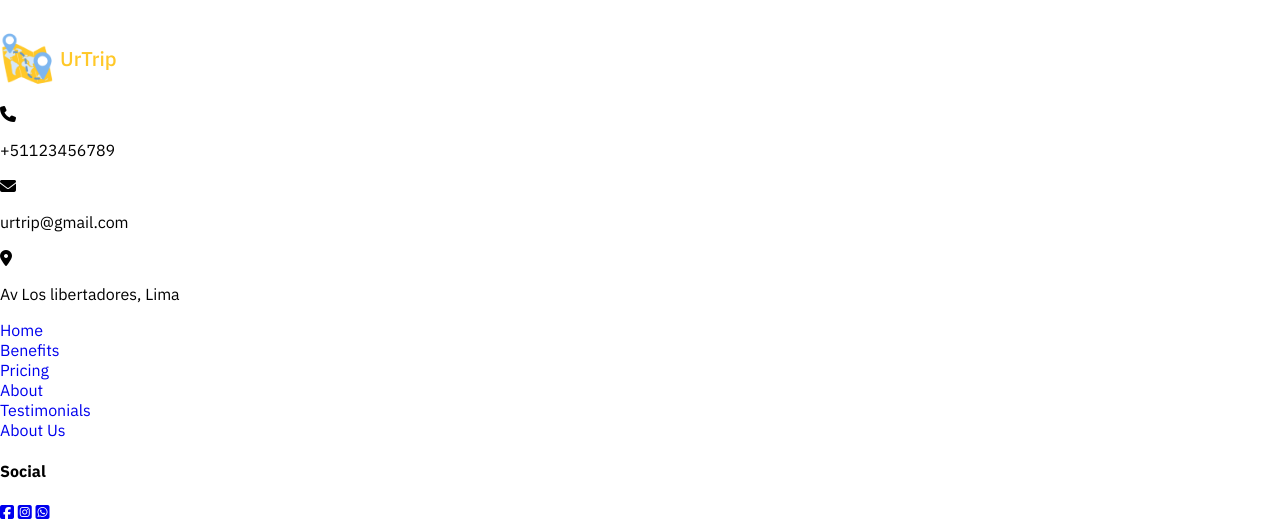
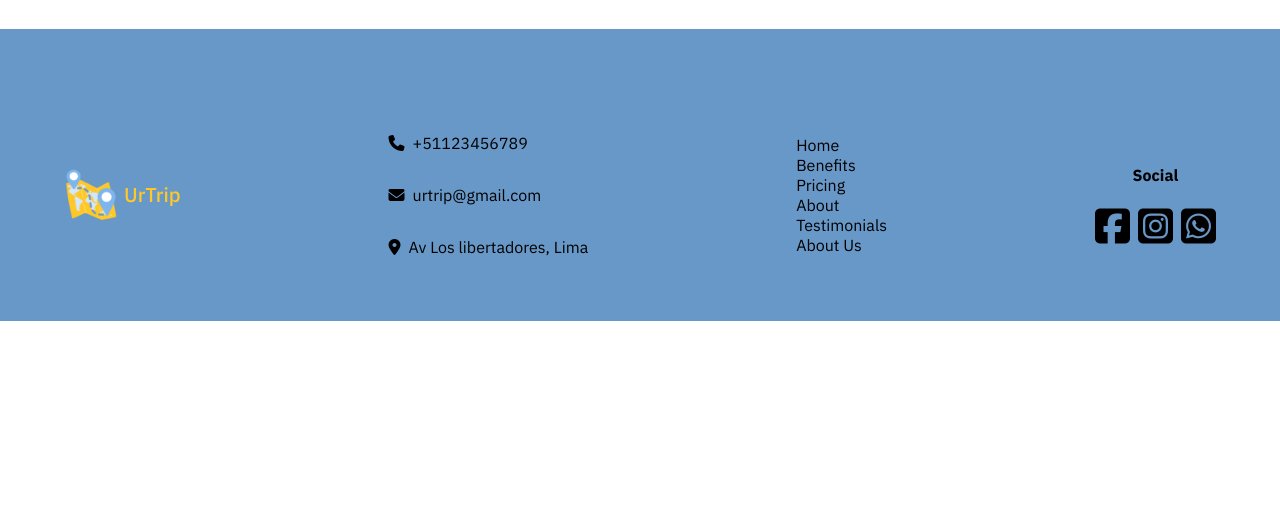
Before and after one commit to Teacsy-Kawsai-v/Landing-Page, a plain HTML site: page index.html in a window 1280 px wide. Shown: the part 4858-5380 px from the top of the page. After the commit the page ends 5179 px from the top, so only its background shows below. Drawn offline with Linux system fonts and the light colour scheme.

Commit message:
feat(footer): added styles for footer section

```diff
--- a/assets/styles/styles.css
+++ b/assets/styles/styles.css
@@ -472,3 +472,48 @@ footer {
     width: 50%;
   }
 }
+/* Footer */
+
+.footer-section {
+  padding: 4.5rem 0 2rem;
+  background-color: #6898C7;
+}
+
+.footer-container{
+  max-width: 1124px;
+  display: flex;
+  flex-direction: column;
+  align-items: center;
+  margin-left: 1.5rem;
+  margin-right: 1.5rem;
+}
+.footer-item-list {
+  display: flex;
+  flex-direction: row;
+  column-gap: 8px;
+  align-items: center;
+}
+.social-info {
+  text-align: center;
+}
+.social-icons{
+  display: flex;
+  flex-direction: row;
+  column-gap: 8px;
+}
+.fa-brands {
+  font-size: 40px;
+  color: black;
+}
+.footer-link {
+  color: black;
+}
+@media screen and (min-width: 1024px) {
+  .footer-container {
+    max-width: none;
+    flex-direction: row;
+    justify-content: space-between;
+    margin-left: 4rem;
+    margin-right: 4rem;
+  }
+}
```
Also changed, not shown: favicon.ico (added).
